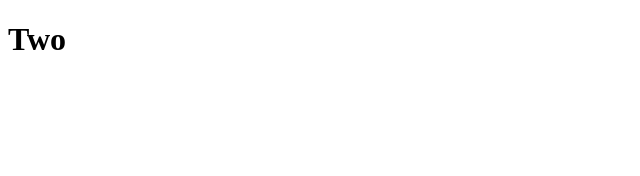
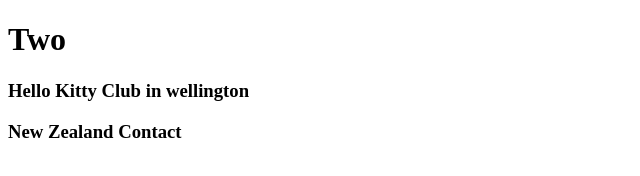
Before and after one commit to midora64/bread, a plain HTML site: page Two.html in a window 1280 px wide. Shown: the whole page, without its empty margins (0-640 px from the left). Drawn offline with Linux system fonts and the light colour scheme.

Commit message:
HKC Intro

```diff
--- a/Two.html
+++ b/Two.html
@@ -6,5 +6,7 @@
 </head>
 <body>
 <h1>Two</h1>
+<h3>Hello Kitty Club in wellington</h3>
+<h3>New Zealand Contact</h3>
 </body>
 </html>
```
